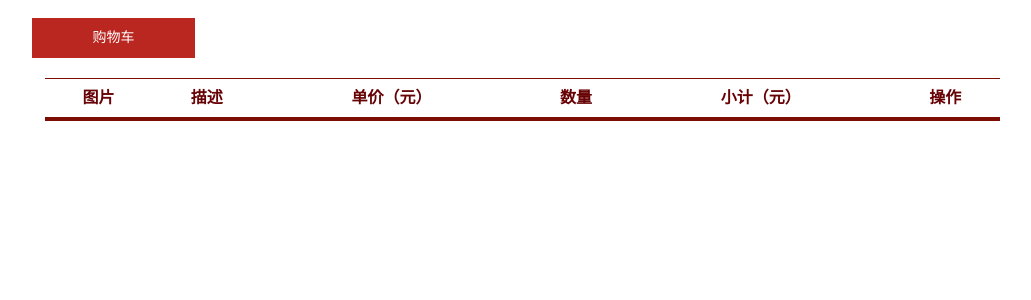
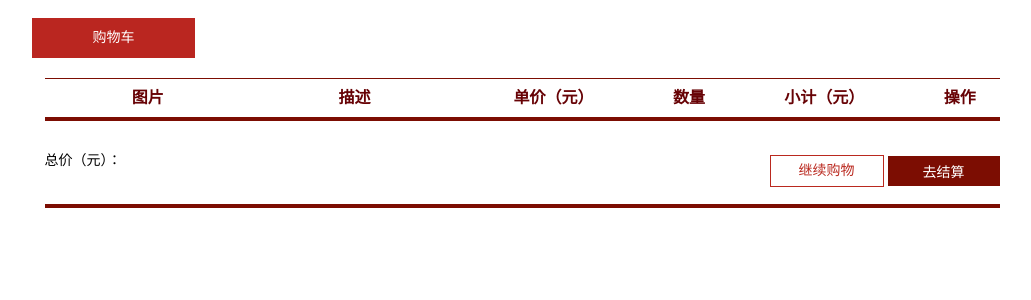
Before and after one commit to yongqiang-chen/project_Shiseido, a PHP site: page /html/cart.html in a window 1280 px wide. Shown: the top 300 px of the page, without its empty margins (118-1149 px from the left). Run offline with PHP 8.4, Linux system fonts and the light colour scheme; lists and menus that the app fills with data are empty; style sheets or scripts are compiled from the project's sources.

Commit message:
完成购物车，修改登录注册用php方法，布局确认订单

```diff
--- a/src/html/cart.html
+++ b/src/html/cart.html
@@ -46,6 +46,22 @@
 						 	<td><a href="javascript:void(0);" class="del">删除</a></td>
 						 </tr> -->
 					</tbody>
+					<tfoot>
+						<tr>
+							<td colspan="2" class="tfoot_left">
+								<div class="order-btn-cons">
+									<span class="total_price">
+										总价（元）：
+										<span id="total-price"></span>
+									</span>
+								</div>
+							</td>
+							<td colspan="4" class="tfoot_right">
+								<a href="#">继续购物</a>
+								<button id="cart_submit">去结算</button>
+							</td>
+						</tr>
+					</tfoot>
 				</table>
 		</div>
 	</div>
@@ -53,14 +69,14 @@
 	<!-- 使用 artTemplate 模板引擎语法来定义模板 -->
 	<script type="text/html" id="cart_template">
 		{{each products prod}}
-		<tr data-id="{{prod.id}}">
+		<tr data-id="{{prod.id}}" class="prod_tr">
 			<!-- <td><input type="checkbox" class="ck_prod"></td>
 			<td class="id">{{ prod.id }}</td> -->
 			<td><img src="{{prod.img}}" class="img"></td>
-			<td class="desc">{{prod.desc}}</td>
-			<td class="price">￥{{prod.price}}</td>
+			<td class="desc">{{prod.title}}</td>
+			<td class="price">{{prod.price}}</td>
 			<td><span class="minus">-</span><input type="text" value="{{prod.amount}}" size="2" class="amount"><span class="add">+</span></td>
-			<td class="sub">￥{{(prod.price*prod.amount).toFixed(2)}}</td>
+			<td class="sub">{{(prod.price*prod.amount).toFixed(2)}}</td>
 			<td><a href="javascript:void(0);" class="del">删除</a></td>
 		</tr>
 		{{/each}}
--- a/src/html/list.html
+++ b/src/html/list.html
@@ -33,7 +33,7 @@
 		</div>
 		<p class="p_title">青春日和去角质洁面乳（豆腐磨砂膏）</p>
 		<p class="p_unit">75ml</p>
-		<p class="p_price">260</p>
+		<p class="p_price">￥<span>260</span></p>
 		<div class="add_cart">加入购物车</div>
 		<div class="details">详情</div>
 	</div>
--- /dev/null
+++ b/src/js/confirm.js
@@ -0,0 +1,5 @@
+require(["config"],function(){
+	require(["load"],function(){
+
+	});
+});
--- a/src/sass/cart.scss
+++ b/src/sass/cart.scss
@@ -108,6 +108,77 @@ a {text-decoration:none; }
 					}
 			    }
 			}
+			tfoot{
+				background: #fff;
+				padding-bottom: 10px;
+			    display: table-header-group;
+			    vertical-align: middle;
+			    border-color: inherit;
+				tr{
+					width: 955px;
+					border-bottom: 4px solid #7c0d02;
+					td{
+						height: 36px;
+					    line-height: 36px;
+					    border-top: 1px solid #7c0d02;
+					   	padding: 20px 0 5px;
+					    color: #670205;
+					    font-size: 16px;
+					}
+					.tfoot_left{
+						text-align: left!important;
+						color: #252525;
+						.order-btn-cons{
+							padding: 0 0 20px 0;
+						    clear: both;
+						    text-align: left;
+						    .total_price{
+						    	font-size: 14px;
+    							color: #000;
+    							#total-price{
+									padding: 0 50px;
+								    color: #670205;
+								    font-size: 18px;
+    							}
+						    }
+						}
+					}
+					.tfoot_right{
+						padding: 20px 0 5px;
+    					border: 0;
+    					text-align: right;
+    					vertical-align: middle;
+    					a{
+    						display: inline-block;
+						    width: 112px;
+						    height: 30px;
+						    text-align: center;
+						    line-height: 30px;
+						    color: #ba291f;
+						    font-size: 14px;
+						    background: #fff;
+						    border: 1px solid #ba291f;
+						    vertical-align: middle;
+    					}
+    					#cart_submit{
+    						font-size: 14px;
+						    height: 30px;
+						    line-height: 30px;
+						    width: 112px;
+					        display: inline-block;
+						    color: #fff;
+						    background: #7c0d02;
+						    text-align: center;
+						    text-decoration: none!important;
+						    vertical-align: middle;
+						    border: 0 none!important;
+						    cursor: pointer;
+						    font-weight: normal;
+						    outline: thin none transparent;
+    					}
+					}
+				}
+			}
 		}
     }
 }
```
Also changed, not shown: src/html/confirm.html (+44 -0 lines), src/js/cart.js (+95 -0 lines), src/js/list.js (+9 -4 lines), src/js/loadHeaderAndFooter.js (+10 -1 lines), src/js/register.js (+25 -21 lines), src/php/users.php (added, +38 -0 lines), src/sass/confirm.scss (added, +92 -0 lines).
